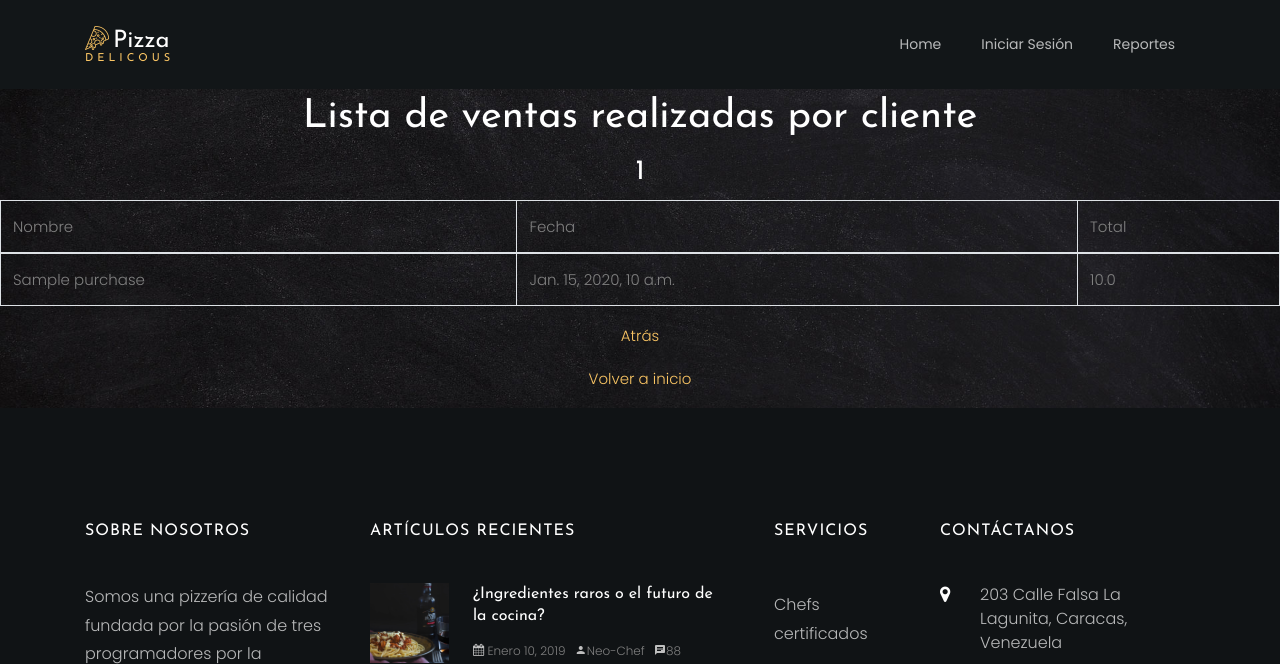
After one commit to Raesdez/pizzeria_ucab, a Django app: page //reportes/lista_ventas_client in a window 1280 px wide. The commit adds this page. Shown: the top 664 px of the page. Run offline with Django 3.2, Linux system fonts and the light colour scheme; tables that the repository leaves empty hold one stand-in row (values such as "Sample post"); some libraries are stand-ins or nearby versions; some web fonts are replaced.

Commit message:
reporte de ventas por clientes

```diff
--- /dev/null
+++ b/pizzeria/templates/public/purchase_list_client.html
@@ -0,0 +1,36 @@
+{% extends 'plantillas/public.html' %}
+
+{% block content %}
+
+{% regroup purchase by client_id as client_list %}
+<center>
+<h1>Lista de ventas realizadas por cliente</h1>
+
+{% for client_id in client_list %}
+<h3>{{ client_id.grouper }}</h3>
+<table class="table table-bordered">
+	<thead>
+		<tr>
+			<td>Nombre</td>
+			<td>Fecha</td>
+			<td>Total</td>
+		</tr>
+
+	</thead>
+	<tbody>
+		{% for purchase in client_id.list %}
+		<tr>
+			<td>{{ purchase.client_name }}</td>
+			<td>{{ purchase.date }}</td>
+			<td>{{ purchase.total_price }}</td>
+		</tr>
+		{% endfor %}
+	</tbody>
+</table>
+{% endfor %}
+<a href="{% url 'reportes' %}">Atrás</a>
+<p></p>
+<a href="{% url 'index' %}">Volver a inicio</a>
+<p></p>
+</center>
+{% endblock %}
--- a/pizzeria/templates/public/reportes.html
+++ b/pizzeria/templates/public/reportes.html
@@ -27,7 +27,7 @@
     </tr>
     <tr>
       <td>
-        <a href="#">Lista de ventas realizadas por clientes</a>
+        <a href="{% url 'lista_ventas_client' %}">Lista de ventas realizadas por clientes</a>
       </td>
     </tr>
   </tbody>
--- a/pizzeria/urls.py
+++ b/pizzeria/urls.py
@@ -17,7 +17,7 @@ from django.conf.urls import url
 from django.contrib import admin
 from django.urls import include, path
 
-from .views import HomeView, get_data, ChartData, index,PurchasePizzaCreate, receipt, PurchaseList, reportes, Pdf
+from .views import HomeView, get_data, ChartData, index,PurchasePizzaCreate, receipt, PurchaseList, reportes, Pdf, purchase_list_client
 
 
 urlpatterns = [
@@ -28,6 +28,7 @@ urlpatterns = [
     #url(r'^api/chart/data/$', ChartData.as_view()),
     url(r'^purchase', PurchasePizzaCreate.as_view(), name='compra'),
     url(r'^receipt',receipt,name='receipt'),
-    url(r'^reportes/lista_ventas', PurchaseList.as_view(), name='lista_ventas'),
+    url(r'^/reportes/lista_ventas$', PurchaseList.as_view(), name='lista_ventas'),
+    url(r'^/reportes/lista_ventas_client$', purchase_list_client, name='lista_ventas_client'),
     path('render/pdf/', Pdf.as_view(), name='Pdf'),
 ]
--- a/pizzeria/views.py
+++ b/pizzeria/views.py
@@ -55,6 +55,10 @@ def receipt(request):
     pizzas = Pizza.objects.filter(purchase=purchase.pk)
     return render_to_response('public/receipt.html', {'purchase': purchase,'pizzas':pizzas})
 
+def purchase_list_client(request):
+    purchase = Purchase.objects.order_by('client_id')
+    return render_to_response('public/purchase_list_client.html', {'purchase': purchase})
+
 class Pdf(View):
 
     def get(self, request):
```
